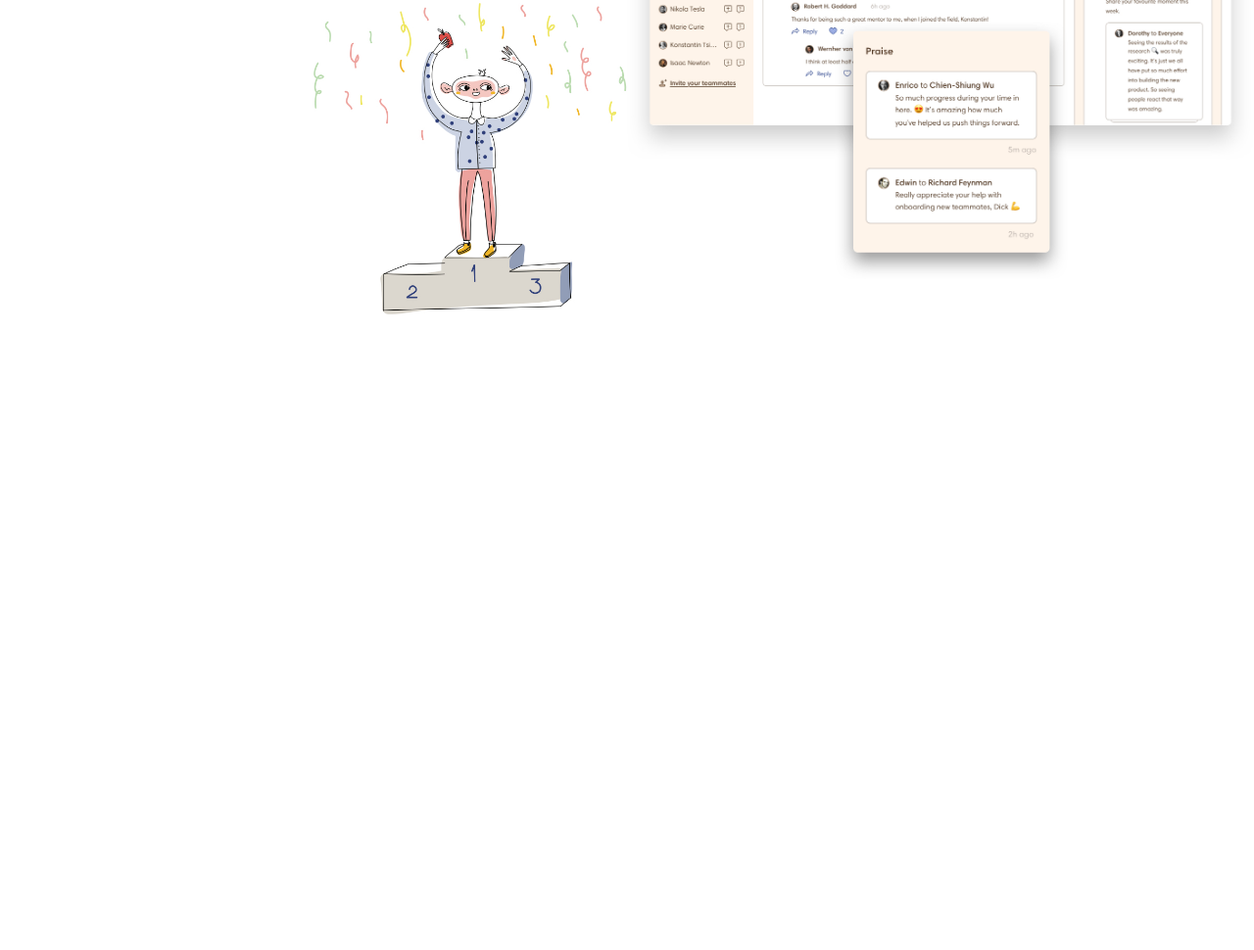
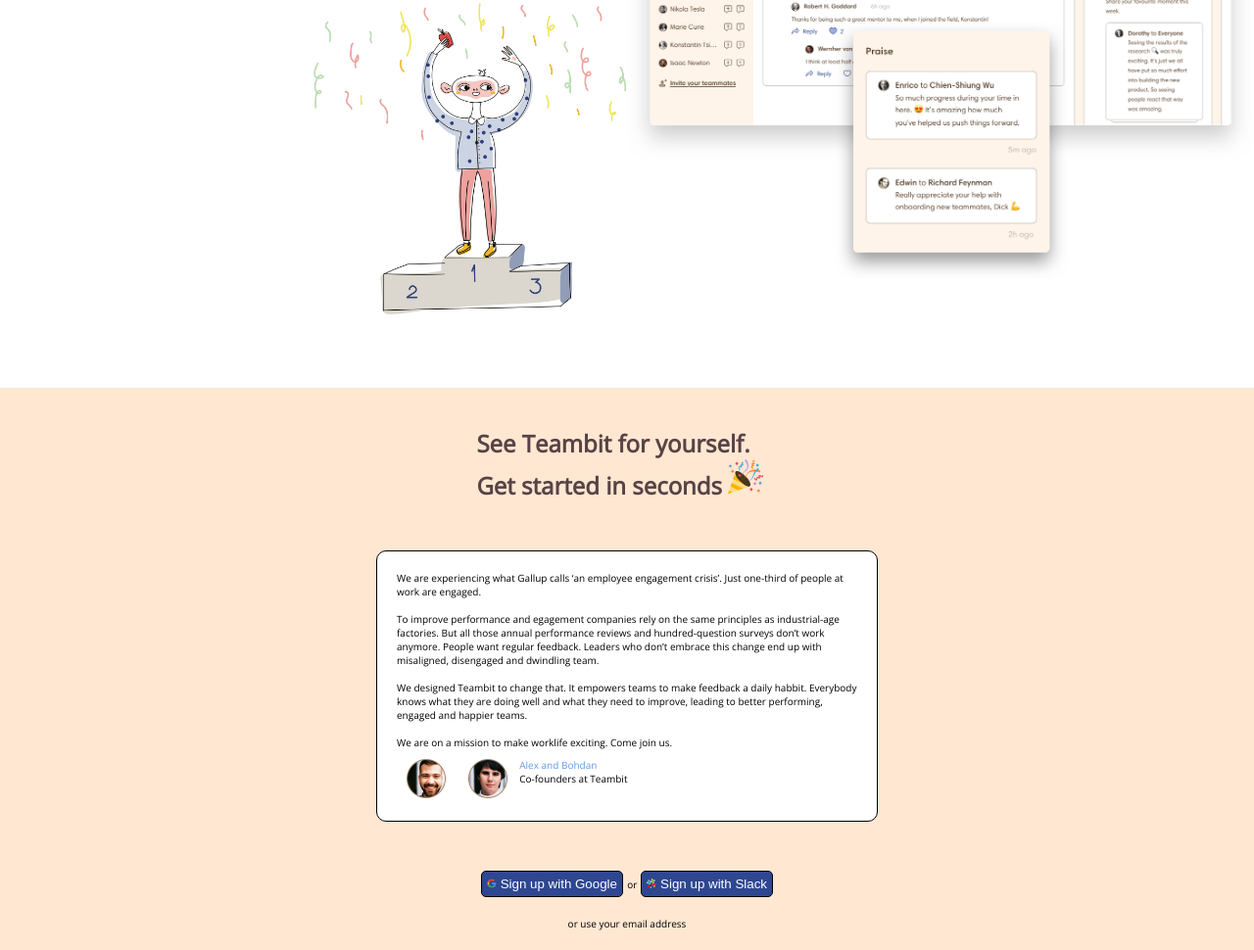
Before and after one commit to TommasoAgo/node-sass-teambit, a website: page index.html in a window 1280 px wide. Shown: the part 3758-4728 px from the top of the page at 98% size. Before the commit the page ends 4084 px from the top, so only its background shows below. Drawn offline with nearby package versions, Linux system fonts and the light colour scheme.

```diff
--- a/index.html
+++ b/index.html
@@ -309,6 +309,60 @@
                     </div>
                 </div>
             </section>
+
+            <!-- Get Started Section -->
+
+            <section class="get-started">
+
+                <!-- Wrapper -->
+                <div class="wrapper">
+
+                    <!-- Get Started Title -->
+                    <div class="gs-section-title">
+
+                        <h2>See Teambit for yourself. Get started in seconds <span><img src="img/happy.svg" alt=""></span></h2>
+
+                    </div>
+
+                    <!-- Text Box -->
+                    <div class="gs-text-container">
+                        <div class="gs-text">
+                            We are experiencing what Gallup calls ‘an employee engagement crisis’. Just one-third of people at work are engaged.<br><br>
+                            To improve performance and egagement companies rely on the same principles as industrial-age factories. But all those annual performance reviews and hundred-question surveys don’t work anymore. People want regular feedback. Leaders who don’t embrace this change end up with misaligned, disengaged and dwindling team.<br><br>
+                            We designed Teambit to change that. It empowers teams to make feedback a daily habbit. Everybody knows what they are doing well and what they need to improve, leading to better performing, engaged and happier teams.<br><br>
+                            We are on a mission to make worklife exciting. Come join us.
+                        </div>
+
+
+                        <div class="gs-imgs">
+                            <img src="img/alex.png" alt="Alex">
+                            <img src="img/bohdan.png" alt="Bohdan">
+                        </div>
+
+                        <div class="founders-names">
+                            <span class="founders">Alex and Bohdan</span> <br>
+                            <span>Co-founders at Teambit</span>
+                        </div>
+                    </div>
+
+                    <!-- Buttons -->
+                    <div class="gs-buttons">
+                        <button>
+                            <img src="img/google-logo.svg" alt="Google">
+                            Sign up with Google
+                        </button>
+
+                        <span class="btn-divisor">or</span>
+
+                        <button>
+                            <img src="img/slack-logo.svg" alt="Slack">
+                            Sign up with Slack
+                        </button>
+
+                        <p>or use your email address</p>
+                    </div>
+                </div>
+            </section>
         </main>
 
 
--- a/src/partials/_content.scss
+++ b/src/partials/_content.scss
@@ -62,6 +62,10 @@
     }
 }
 
+.how-it-works {
+    padding-bottom: 70px;
+}
+
 // How it Works Section Rows Template
 .row {
     div {
@@ -93,3 +97,67 @@
         }
     }
 }
+
+// Get Started Section
+.get-started {
+    background-color: $brand_primary_color;
+    padding-top: 40px;
+
+    .gs-section-title {
+        width: 30%;
+        margin: auto;
+        color: $text_main_color;
+    }
+
+    .gs-text-container {
+        width: 50%;
+        margin: auto;
+        background-color: white;
+        padding: 20px 20px 10px 20px;
+        border: 1px solid black;
+        border-radius: 10px;
+        font-size: 10px;
+        margin-top: 50px;
+
+        .gs-imgs {
+            display: inline-block;
+            vertical-align: middle;
+
+            img {
+                width: 40px;
+                margin: 10px;
+            }
+        }
+    }
+
+    .founders-names {
+        display: inline-block;
+
+        .founders {
+            color: #6399e4;
+        }
+    }
+
+    .gs-buttons {
+        margin-top: 50px;
+        text-align: center;
+
+        button {
+            @include social_btn;
+            border-radius: 5px;
+
+            img {
+                width: 10px;
+            }
+        }
+
+        .btn-divisor {
+            font-size: 10px;
+        }
+
+        p {
+            font-size: 10px;
+            padding: 20px 0;
+        }
+    }
+}
```
Also changed, not shown: dist/app.css.
